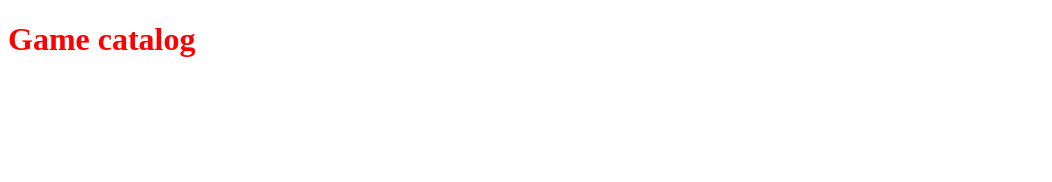
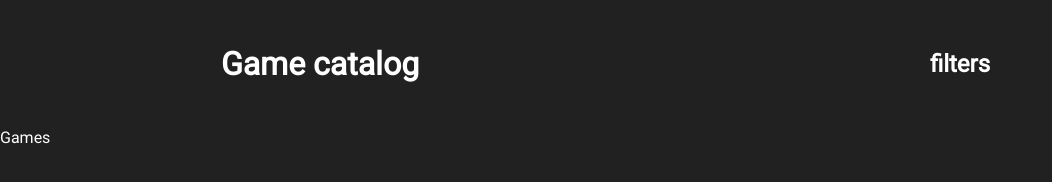
Before and after one commit to JayCodeGitHub/Game-catalog, a website built with webpack: page src/pages/index.html in a window 1280 px wide. Shown: the whole page, without its empty margins (0-1052 px from the left). Built offline with nearby package versions, Linux system fonts and the light colour scheme.

Commit message:
Created simple html layout

```diff
--- a/src/pages/index.html
+++ b/src/pages/index.html
@@ -7,8 +7,16 @@
     <title>Game catalog</title>
 </head>
 <body>
-    <h1>
-        Game catalog
-    </h1>
+    <header>
+        <h1 id="logo">
+            Game catalog
+        </h1>
+        <div id="filters">
+            <h2>filters</h2>
+        </div>
+    </header>
+    <main>
+        Games
+    </main>
 </body>
 </html>
--- a/src/styles/main.scss
+++ b/src/styles/main.scss
@@ -1,5 +1,34 @@
-$text: red;
+@import url('https://fonts.googleapis.com/css2?family=Roboto&display=swap');
+
+body {
+    margin: 0;
+    font-family: 'Roboto', sans-serif;
+    color: white;
+    background-color: rgba(0,0,0,.87);
+}
 
 h1 {
-    color: $text;
+    margin: 0;
 }
+
+header {
+    width: 100%;
+    height: 8rem;
+    display: flex;
+}
+
+#logo{
+    width: 50%;
+    height: 100%;
+    display: flex;
+    justify-content: center;
+    align-items: center;
+}
+
+#filters{
+    width: 50%;
+    height: 100%;
+    display: flex;
+    justify-content: center;
+    align-items: center;
+}
```
